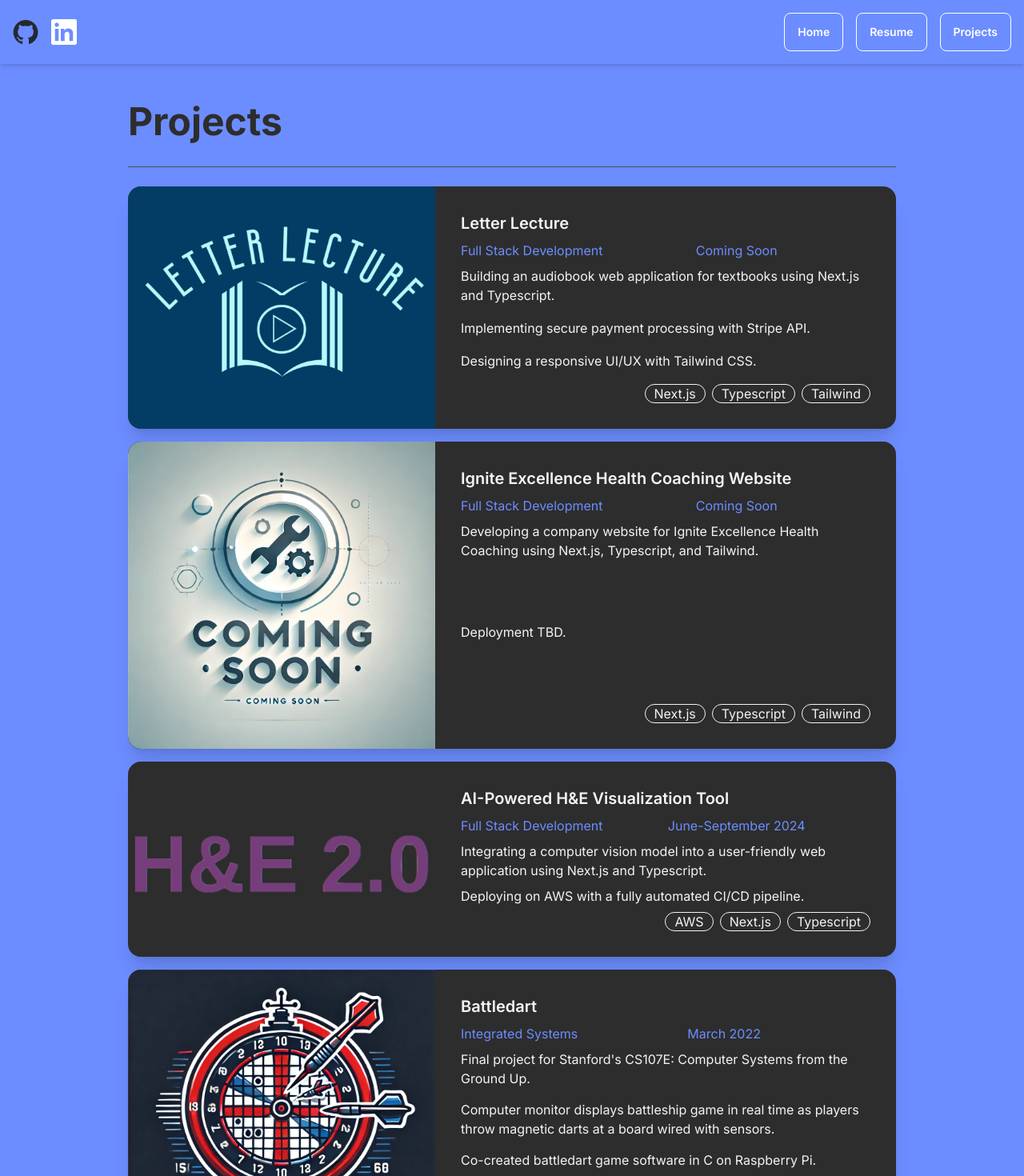
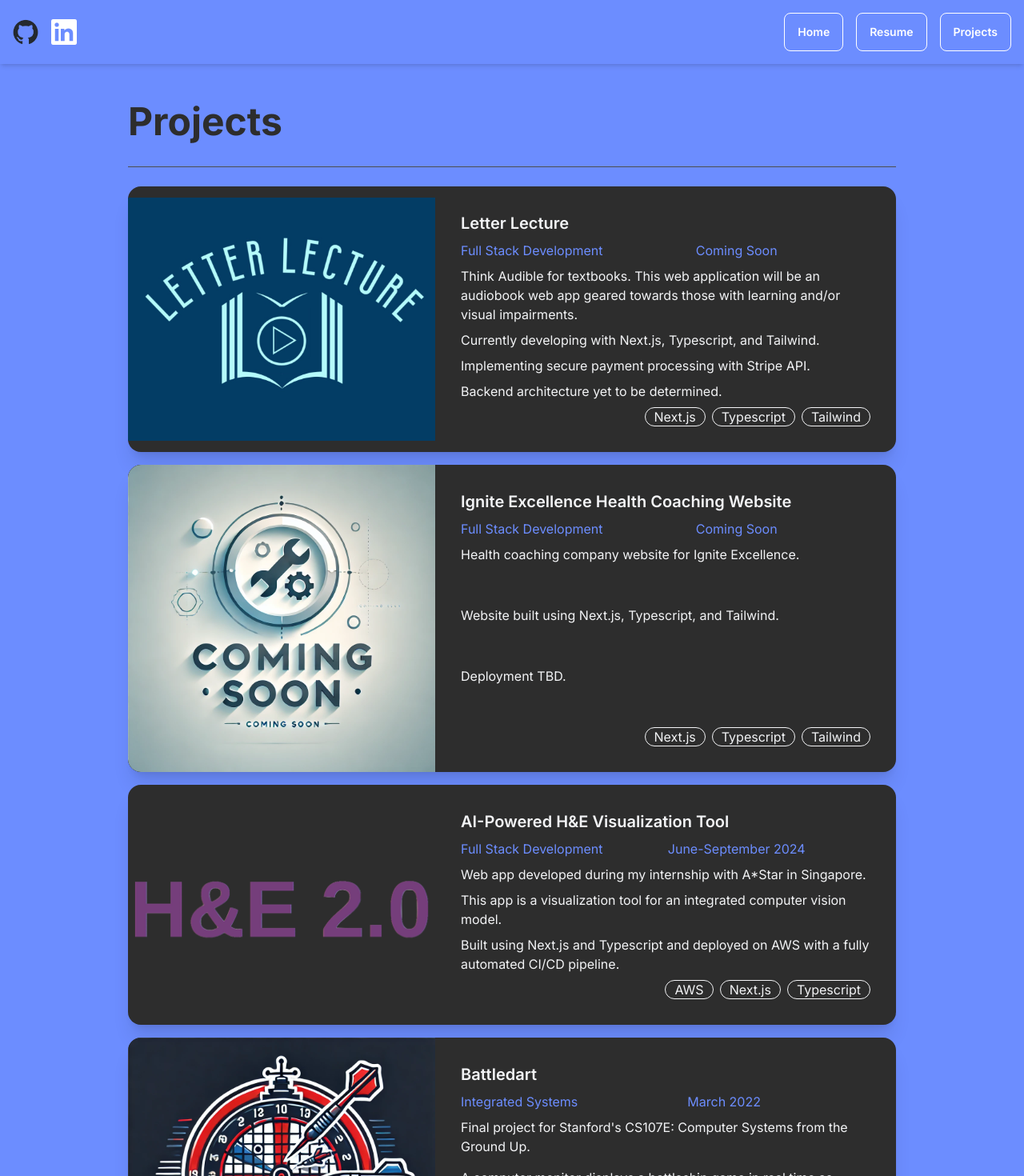
Before and after one commit to hclay116/profile-website, a Next.js app: page /projects in a window 1280 px wide. Shown: the top 1470 px of the page at 80% size. Built offline with nearby package versions, Linux system fonts and the light colour scheme.

Commit message:
finished updates to projects page

```diff
--- a/app/projects/page.tsx
+++ b/app/projects/page.tsx
@@ -76,9 +76,10 @@
             'Tailwind',
           ]}
           description={[
-            'Building an audiobook web application for textbooks using Next.js and Typescript.',
+            'Think Audible for textbooks. This web application will be an audiobook web app geared towards those with learning and/or visual impairments.',
+            'Currently developing with Next.js, Typescript, and Tailwind.',
             'Implementing secure payment processing with Stripe API.',
-            'Designing a responsive UI/UX with Tailwind CSS.'
+            'Backend architecture yet to be determined.'
           ]}
         />
         <ProjectItem
@@ -93,7 +94,8 @@
             'Tailwind'
           ]}
           description={[
-            'Developing a company website for Ignite Excellence Health Coaching using Next.js, Typescript, and Tailwind.',
+            'Health coaching company website for Ignite Excellence.',
+            'Website built using Next.js, Typescript, and Tailwind.',
             'Deployment TBD.'
           ]}
         />
@@ -109,8 +111,9 @@
             'Typescript'
           ]}
           description={[
-            'Integrating a computer vision model into a user-friendly web application using Next.js and Typescript.',
-            'Deploying on AWS with a fully automated CI/CD pipeline.'
+            'Web app developed during my internship with A*Star in Singapore.',
+            'This app is a visualization tool for an integrated computer vision model.',
+            'Built using Next.js and Typescript and deployed on AWS with a fully automated CI/CD pipeline.'
           ]}
         />
         <ProjectItem
@@ -125,9 +128,9 @@
           ]}
           description={[
             "Final project for Stanford's CS107E: Computer Systems from the Ground Up.",
-            'Computer monitor displays battleship game in real time as players throw magnetic darts at a board wired with sensors.',
-            'Co-created battledart game software in C on Raspberry Pi.',
-            'Co-constructed hardware for gameboard (including soldering and wire configuration).'
+            'A computer monitor displays a battleship game in real time as players throw magnetic darts at a board wired with sensors.',
+            'Constructed using C on Raspberry Pi.',
+            'Configured hardware for the gameboard (including soldering and wire configuration).'
           ]}
         />
     </div>
```
